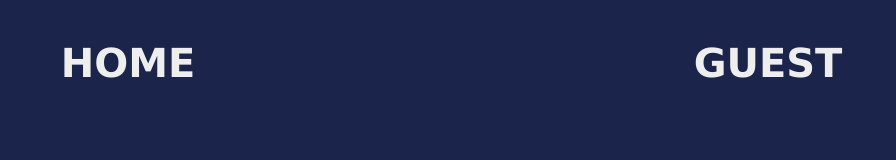
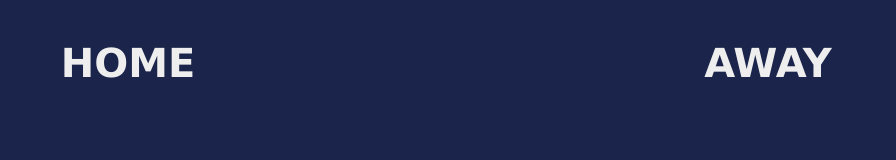
Before and after one commit to iarmoghan/basketball-scoreboard, a website built with Vite: page index.html in a window 1280 px wide. Shown: the top 160 px of the page, without its empty margins (192-1088 px from the left). Built offline with nearby package versions, Linux system fonts and the light colour scheme.

Commit message:
changing the "Guest" header to "Away"

```diff
--- a/index.html
+++ b/index.html
@@ -16,7 +16,7 @@
                 </div>
             </div>
             <div>
-                <h3 class="top-font">GUEST</h3>
+                <h3 class="top-font">AWAY</h3>
                 <div class="scoreboard">
                     <p class="counter" id="guest-el">0</p>
                 </div>
```
